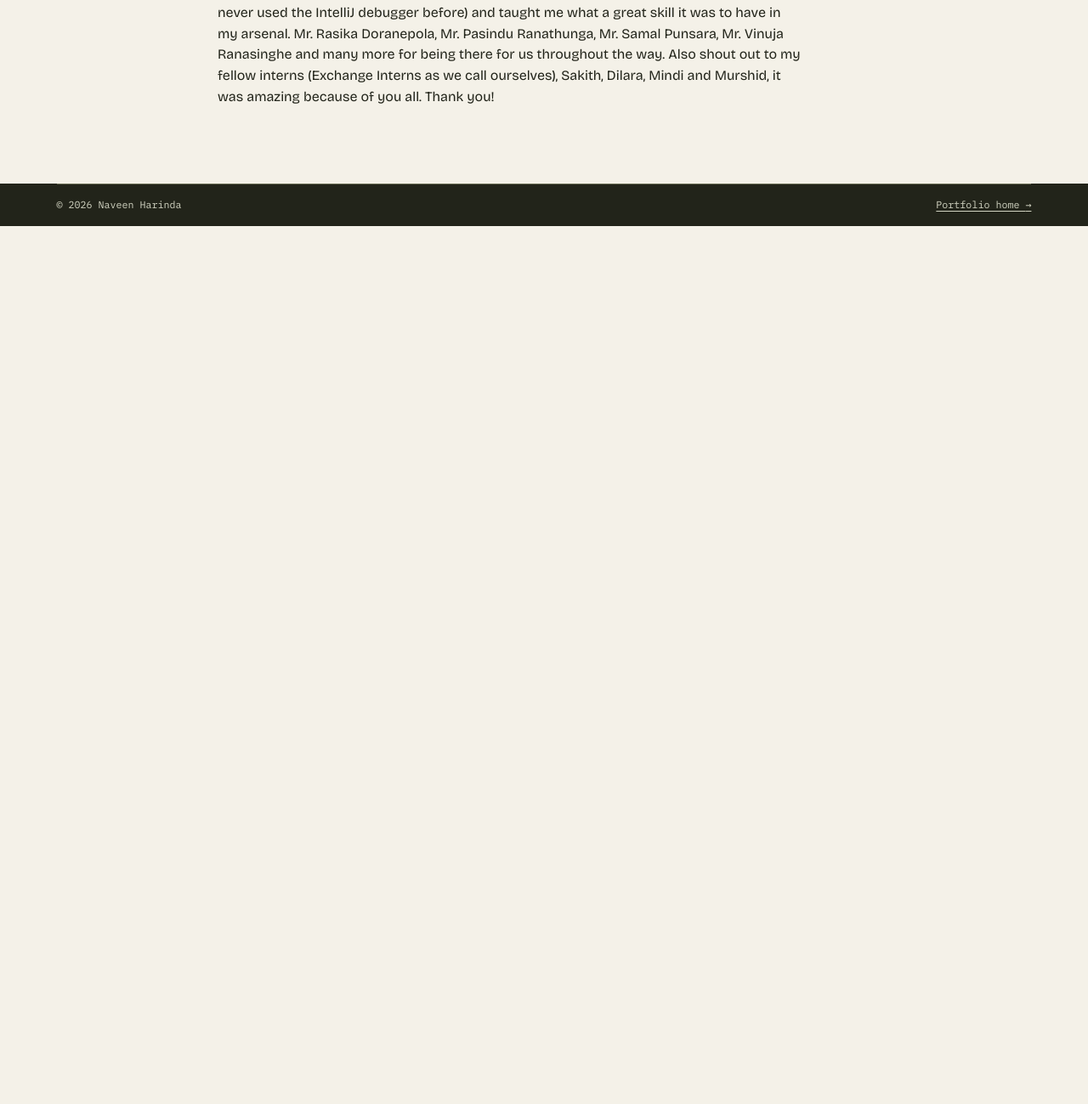
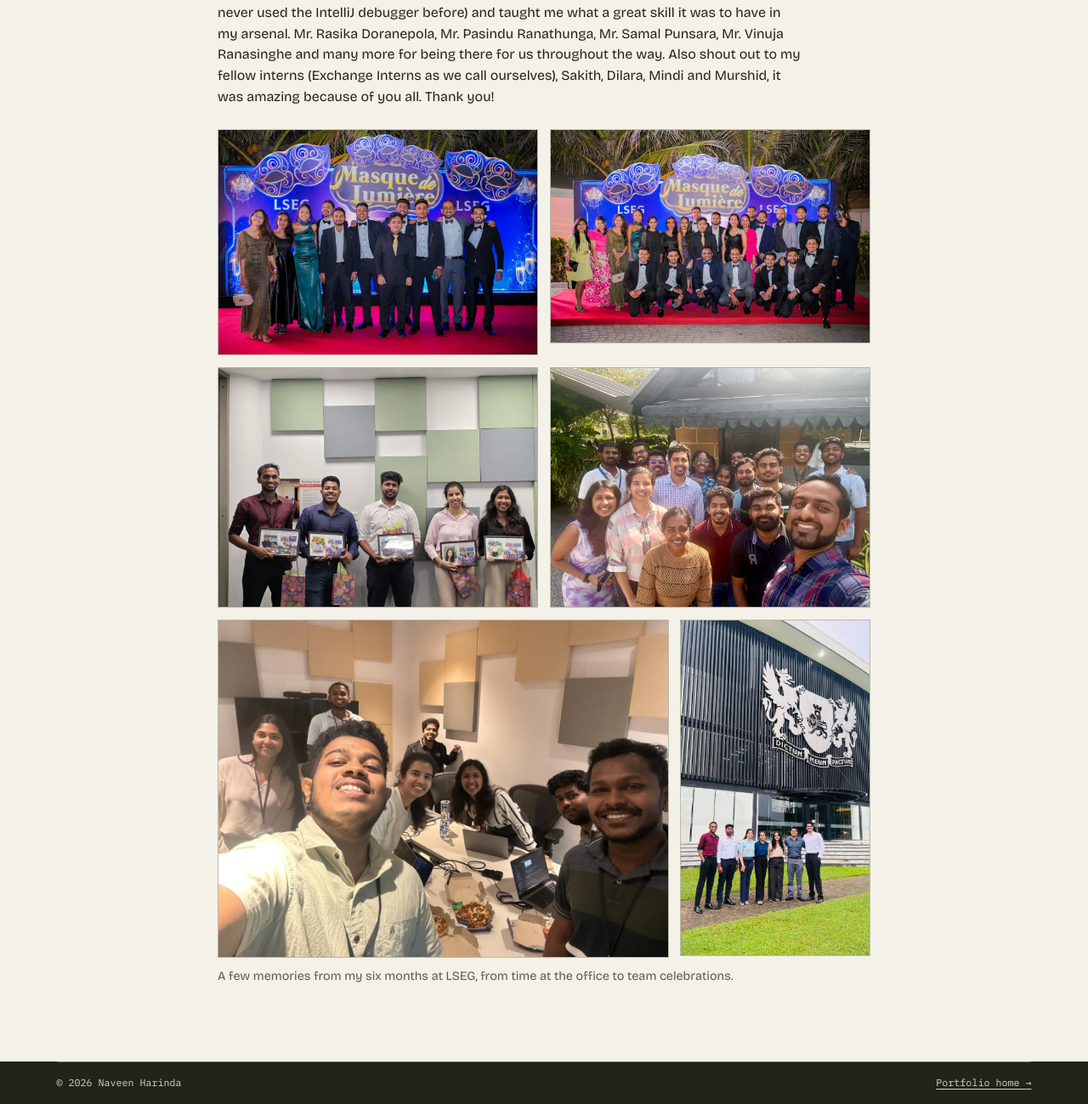
Before and after one commit to imnot-naveen/portfolio, a plain HTML site: page blogs/about-my-internship/index.html in a window 1280 px wide. Shown: the part 1683-2982 px from the top of the page at 85% size. Before the commit the page ends 1949 px from the top, so only its background shows below. Drawn offline with Linux system fonts and the light colour scheme.

Commit message:
Add photo galleries to portfolio blog posts

```diff
--- a/assets/site.css
+++ b/assets/site.css
@@ -635,6 +635,36 @@ h2 {
 .post-body { max-width: 66ch; padding-top: 1.55rem; }
 .post-body > p + p { margin-top: 1.15em; }
 
+.post-gallery { margin: 1.55rem 0 0; }
+
+.post-gallery figcaption {
+  margin-top: 0.65rem;
+  color: var(--muted);
+  font-size: 0.9rem;
+}
+
+.post-photos, .post-photos-mixed {
+  display: grid;
+  align-items: start;
+  gap: 0.85rem;
+}
+
+.post-photos {
+  grid-template-columns: repeat(auto-fit, minmax(min(100%, 19rem), 1fr));
+}
+
+.post-photos-mixed {
+  grid-column: 1 / -1;
+  grid-template-columns: minmax(0, 64fr) minmax(0, 27fr);
+}
+
+.post-photos img {
+  display: block;
+  width: 100%;
+  height: auto;
+  border: 1px solid var(--rule);
+}
+
 .construction {
   position: relative;
   isolation: isolate;
@@ -680,6 +710,7 @@ h2 {
   .hero-layout { gap: 2.2rem; padding-block: 3rem 3.3rem; }
   .hero h1 { font-size: clamp(2.85rem, 12.1vw, 6rem); }
   .profile { max-width: 26rem; }
+  .post-photos-mixed { grid-template-columns: 1fr; }
 }
 
 @media (max-width: 34rem) {
--- a/blogs/about-my-internship/index.html
+++ b/blogs/about-my-internship/index.html
@@ -40,6 +40,25 @@
         <p>Enough about work, outside of work, it was even more memorable. Coffee time chats, team lunches, lunch outs (which I learned are very difficult to plan) and playing table tennis sometimes were just the best times. We had a tournament as well. Consisting of Foosball, TT and Badminton, and the final was full of energy and we planned a “Paduru Party” with food and music afterwards. And this was the day before the last day of my internship, great way to end it if you ask me.</p>
         <p>Well, before I end it, I should mention few of the names (I’m sorry I couldn’t mention everyone), first of all my people leader and senior tech lead Mr. Hishara Mudalige. He was super helpful from day 1, very approachable and would always give me a solution and would work with me to figure it out whenever I had a problem. I strive to one day be a tech lead like my first tech lead. Mrs. Sreeni Dissanayake, an associate architect. She also worked together with me to figure things out and was also very approachable, she also helped me a lot while working. Mr. Suvin Ranasinghe, whom I mentioned before was also one of the kindest people I’ve met. Coming from UCSC, it was inspiring to see past alumni doing so well at the industry. Next the senior and specialist software engineers, they were the most approachable, being closer to our age but they were also very knowledgeable and were always there for us. Mr. Anupa Satharasinghe who taught me the art of debugging (I’ve never used the IntelliJ debugger before) and taught me what a great skill it was to have in my arsenal. Mr. Rasika Doranepola, Mr. Pasindu Ranathunga, Mr. Samal Punsara, Mr. Vinuja Ranasinghe and many more for being there for us throughout the way. Also shout out to my fellow interns (Exchange Interns as we call ourselves), Sakith, Dilara, Mindi and Murshid, it was amazing because of you all. Thank you!</p>
       </div>
+      <figure class="post-gallery">
+        <div class="post-photos">
+          <img src="lseg-party-group.webp" width="1200" height="846" loading="lazy" decoding="async"
+            alt="Colleagues in formalwear in front of the LSEG Masque de Lumière backdrop">
+          <img src="lseg-party-wide.webp" width="1200" height="800" loading="lazy" decoding="async"
+            alt="A larger group posing on the red carpet at the LSEG celebration">
+          <img src="lseg-framed-mementos.webp" width="1200" height="900" loading="lazy" decoding="async"
+            alt="Five interns holding framed photo collages and gift bags">
+          <img src="lseg-outdoor-selfie.webp" width="1200" height="900" loading="lazy" decoding="async"
+            alt="Colleagues gathered for a group selfie outdoors">
+          <div class="post-photos-mixed">
+            <img src="../intern-hackathon/hackathon-group-selfie.webp" width="1200" height="900" loading="lazy" decoding="async"
+              alt="Group selfie in a meeting room with laptops and pizza boxes on the table">
+            <img src="lseg-office-entrance.webp" width="675" height="1200" loading="lazy" decoding="async"
+              alt="A group standing outside the office beneath the London Stock Exchange crest">
+          </div>
+        </div>
+        <figcaption>A few memories from my six months at LSEG, from time at the office to team celebrations.</figcaption>
+      </figure>
     </article>
   </main>
   <footer class="site-footer">
```
Also changed, not shown: blogs/drops-of-hope-nbqsa-2026/index.html (+9 -0 lines), blogs/ieeextreme-19/index.html (+9 -0 lines), blogs/intern-hackathon/index.html (+9 -0 lines), blogs/about-my-internship/lseg-framed-mementos.webp (added), blogs/about-my-internship/lseg-office-entrance.webp (added), blogs/about-my-internship/lseg-outdoor-selfie.webp (added), blogs/about-my-internship/lseg-party-group.webp (added), blogs/about-my-internship/lseg-party-wide.webp (added), blogs/drops-of-hope-nbqsa-2026/nbqsa-awards.webp (added), blogs/drops-of-hope-nbqsa-2026/nbqsa-team.webp (added), blogs/ieeextreme-19/ieeextreme-selfie.webp (added), blogs/ieeextreme-19/we-forget-comments.webp (added), blogs/intern-hackathon/hackathon-group-selfie.webp (added), blogs/intern-hackathon/hackathon-table.webp (added).
